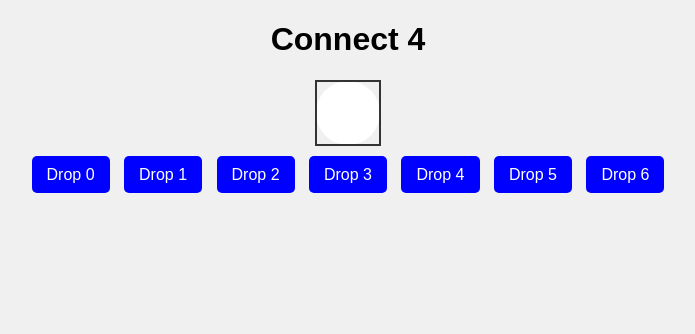
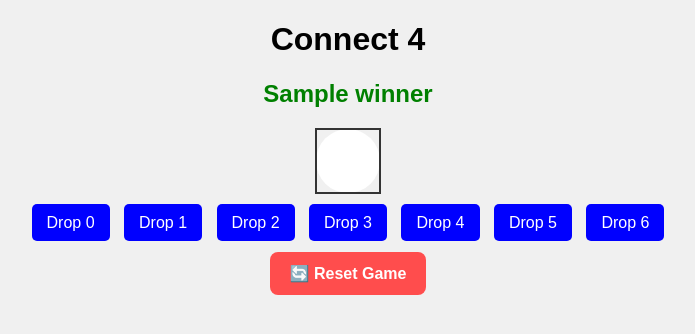
Before and after one commit to blovelace84/connect4-in-python, a Flask app: template templates/index.html in a window 1280 px wide. Shown: the top 334 px of the page, without its empty margins (292-987 px from the left). Run offline with Flask 3, Linux system fonts and the light colour scheme; the template is opened without the code that fills it: most values are stand-ins (such as "Sample title", 1, 10 or a date in 2020).

Commit message:
Update all

```diff
--- a/app.py
+++ b/app.py
@@ -5,24 +5,67 @@ app = Flask(__name__)
 ROWS = 6
 COLS = 7
 board = [[""]*COLS for _ in range(ROWS)]
+winner = None
 player = 1
 
 def drop_piece(col):
-    global player
+    global player, winner
+
+    if winner:
+        return
+
     for r in reversed(range(ROWS)):
         if board[r][col] == "":
-            board[r][col] = "X" if player == 1 else "O"
+            piece = "X" if player == 1 else "0"
+            board[r][col] = piece
+
+            if check_win(piece):
+                winner = f"player {player} wins!"
+
             player = 2 if player == 1 else 1
             break
 
+def check_win(piece):
+    # Horizontal
+    for r in range(ROWS):
+        for c in range(COLS):
+            if all(board[r][c+i] == piece for i in range(3)):
+                return True
+
+    # Vertical
+    for r in range(ROWS - 3):
+        for c in range(COLS - 3):
+            if all(board[r+i][c+i] == piece for i in range(4)):
+                return True
+
+    # Diagonal \
+    for r in range(3, ROWS):
+        for c in range(COLS - 3):
+            if all(board[r+i][c+i] == piece for i in range(4)):
+                return True
+
+    # Diagonal /
+    for r in range(ROWS - 3):
+        for c in range(COLS - 3):
+            if all(board[r+i][c+i] == piece for i in range(4)):
+                return True
+
+    return False
 @app.route('/')
 def home():
-    return render_template("index.html", board=board)
+    return render_template("index.html", board=board, winner=winner)
 
 @app.route("/move/<int:col>")
 def move(col):
     drop_piece(col)
     return redirect("/")
 
+@app.route("/reset")
+def reset():
+    global board, player
+    board = [[""]*COLS for _ in range(ROWS)]
+    player = 1
+    return redirect("/")
+
 if __name__ == "__main__":
     app.run(debug=True)
--- a/templates/index.html
+++ b/templates/index.html
@@ -42,12 +42,39 @@
         .button-row a:hover {
             background-color: darkblue;
         }
+        .controls{
+            margin-top: 20px;
+        }
+
+        .reset-btn {
+    display: inline-block;
+    padding: 12px 20px;
+    background-color: #ff4d4d;
+    color: white;
+    text-decoration: none;
+    font-weight: bold;
+    border-radius: 8px;
+    transition: 0.3s ease;
+}
+
+.reset-btn:hover {
+    background-color: #cc0000;
+    transform: scale(1.05);
+}
+
+.reset-btn:active {
+    transform: scale(0.95);
+}
+
+
     </style>
 </head>
 <body>
 
 <h1>Connect 4</h1>
-
+{% if winner %}
+    <h2 style="color: green;">{{ winner }}</h2>
+{% endif %}
 <table>
     {% for row in board %}
     <tr>
@@ -63,6 +90,8 @@
         <a href="/move/{{ i }}">Drop {{ i }}</a>
     {% endfor %}
 </div>
-
+<div class="controls">
+    <a href="/reset" class="reset-btn">🔄 Reset Game</a>
+</div>
 </body>
 </html>
```
